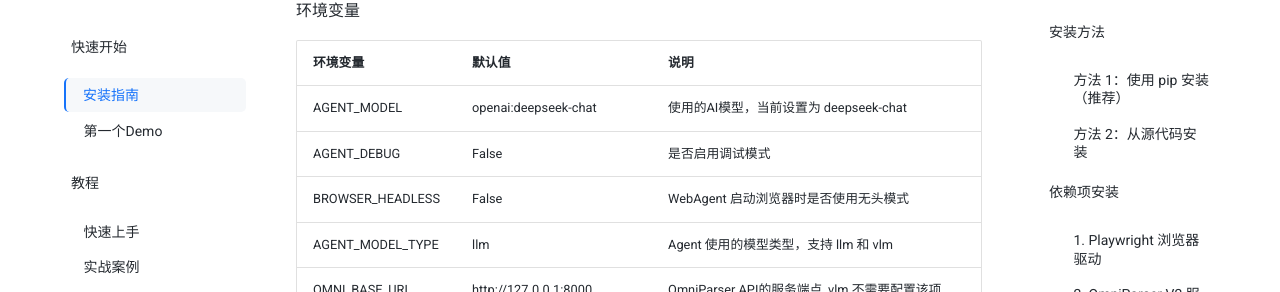
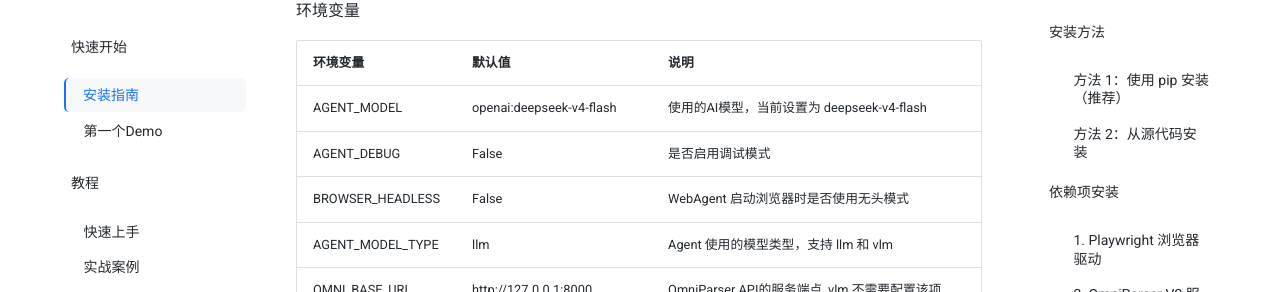
Before and after one commit to tencentmusic/page-eyes-agent, an MkDocs documentation site: the page built from docs/getting-started/installation.md, in a window 1280 px wide and 900 px high, scrolled down 6401 px. Shown: the part 160-452 px from the top of the window. Built offline with MkDocs 1.6.1 and Material for MkDocs 9.7.7, drawn with Linux system fonts in a browser that asks for light colours; comment, search, counter and statistics services are not loaded.

Commit message:
feat: 更新默认模型为 deepseek-v4-flash

```diff
--- a/docs/getting-started/installation.md
+++ b/docs/getting-started/installation.md
@@ -315,7 +315,7 @@ PageEyes Agent 采用灵活的配置管理系统，支持通过环境变量、`.
 
 | 环境变量             | 默认值                         | 说明                                   |
 |:-----------------|-----------------------------|--------------------------------------|
-| AGENT_MODEL      | openai:deepseek-chat        | 使用的AI模型，当前设置为 deepseek-chat          |
+| AGENT_MODEL      | openai:deepseek-v4-flash        | 使用的AI模型，当前设置为 deepseek-v4-flash          |
 | AGENT_DEBUG      | False                       | 是否启用调试模式                             |
 | BROWSER_HEADLESS | False                       | WebAgent 启动浏览器时是否使用无头模式              |
 | AGENT_MODEL_TYPE | llm                         | Agent 使用的模型类型，支持 llm 和 vlm           |
```
Also changed, not shown: README.md (+20 -8 lines), 2 other files.
